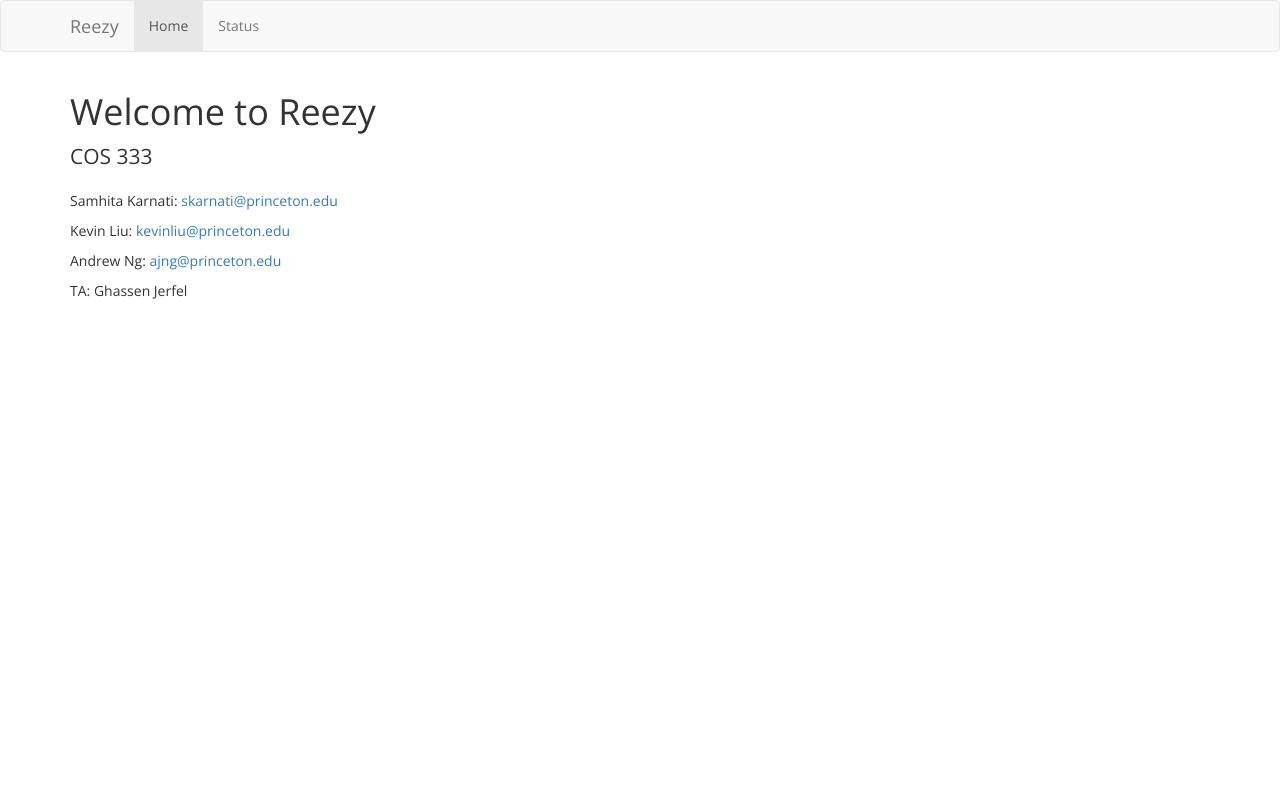
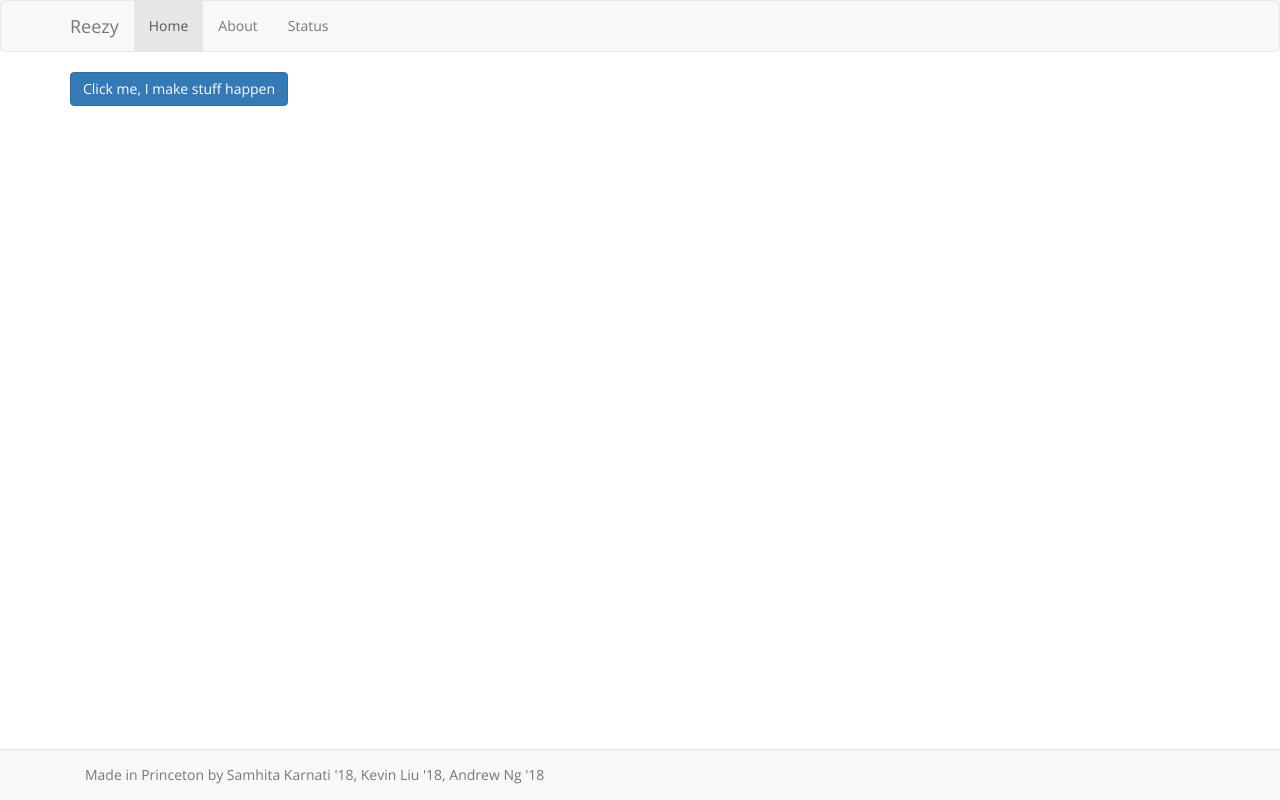
Before and after one commit to AndrewNg/reezy, a Flask app: page / in a window 1280 px wide. Run offline with Flask 2, Linux system fonts and the light colour scheme; some libraries are stand-ins or nearby versions.

Commit message:
some progress i guess

```diff
--- a/app.py
+++ b/app.py
@@ -1,16 +1,26 @@
-from flask import Flask, render_template
+from flask import Flask, render_template, request
 from flask_sslify import SSLify
-import os
+import os, json
 
 app = Flask(__name__)
+app.debug = True # for autoreload
 if 'DYNO' in os.environ: # only trigger SSLify if the app is running on Heroku
-    sslify = SSLify(app)
+  sslify = SSLify(app)
 
 @app.route('/')
 @app.route('/index')
 def index():
   return render_template('index.html')
 
+@app.route('/about')
+def about():
+  return render_template('about.html')
+
 @app.route('/status')
 def status():
   return render_template('status.html')
+
+# logic stuff here
+@app.route('/process', methods=['GET', 'POST'])
+def process():
+   return json.dumps({'data':'ayy'});
--- a/requirements.txt
+++ b/requirements.txt
@@ -1,4 +1,4 @@
-python==2.7.13
+python==3.6.1
 flask==0.12
 gunicorn==19.1.0
 flask-sslify==0.1.5
--- a/static/js/main.js
+++ b/static/js/main.js
@@ -0,0 +1,14 @@
+$('.btn').click(function(e) {
+  e.preventDefault();
+  $.ajax({
+    type: 'POST',
+    url: '/process',
+    data: 'yo',
+          success: function(result) {
+            console.log(JSON.parse(result).data);
+          },
+          error: function(result) {
+            console.log('error');
+          }
+        });
+});
--- a/templates/base.html
+++ b/templates/base.html
@@ -5,13 +5,12 @@
   <link href="{{ url_for('.static', filename='css/bootstrap.min.css') }}" rel="stylesheet">
   <link href="https://fonts.googleapis.com/css?family=Open+Sans" rel="stylesheet">
   <link href="{{ url_for('.static', filename='css/main.css') }}" rel="stylesheet">
-  <script src="{{ url_for('.static', filename='js/jquery-2.2.4.min.js')}}"></script>
-  <script src="{{ url_for('.static', filename='js/bootstrap.min.js') }}"></script>
 </head>
 <body>
   {% set navigation_bar = [
       ('/', 'index', 'Home'),
-      ('/status', 'status', 'Status'),
+      ('/about', 'about', 'About'),
+      ('/status', 'status', 'Status')
   ] -%}
 
   {% set active_page = active_page|default('index') -%}
@@ -42,5 +41,13 @@
   </div><!-- /.container-fluid -->
 </nav>
 {% block content %}{% endblock %}
+<div class="navbar navbar-default navbar-fixed-bottom">
+  <div class="container">
+    <p class="navbar-text">Made in Princeton by Samhita Karnati '18, Kevin Liu '18, Andrew Ng '18</p>
+  </div>
+</div>
+<script src="{{ url_for('.static', filename='js/jquery-2.2.4.min.js')}}"></script>
+<script src="{{ url_for('.static', filename='js/bootstrap.min.js') }}"></script>
+<script type="text/javascript" src="{{ url_for('static', filename='js/main.js') }}"></script>
 </body>
 </html>
--- a/templates/index.html
+++ b/templates/index.html
@@ -1,16 +1,8 @@
-<!-- extend base layout -->
 {% extends "base.html" %}
 {% set active_page = "index" %}
 
 {% block content %}
 <div class="container">
-  <div class="starter-template">
-    <h1>Welcome to Reezy</h1>
-    <p class="lead">COS 333</p>
-    <p>Samhita Karnati: <a href="mailto:skarnati@princeton.edu">skarnati@princeton.edu</a></p>
-    <p>Kevin Liu: <a href="mailto:kevinliu@princeton.edu">kevinliu@princeton.edu</a></p>
-    <p>Andrew Ng: <a href="mailto:ajng@princeton.edu">ajng@princeton.edu</a></p>
-    <p>TA: Ghassen Jerfel</p>
-  </div>
+  <button type="button" class="btn btn-primary">Click me, I make stuff happen</button>
 </div>
 {% endblock %}
--- a/templates/status.html
+++ b/templates/status.html
@@ -1,4 +1,3 @@
-<!-- extend base layout -->
 {% extends "base.html" %}
 {% set active_page = "status" %}
 
@@ -16,6 +15,11 @@
       <li>Domain for Reezy is purchased and DNS forwarding is set up with our Heroku app</li>
       <li>Set up CloudFlare and SSL</li>
     </ul>
+    <h1>Contact</h1>
+      <p>Samhita Karnati: <a href="mailto:skarnati@princeton.edu">skarnati@princeton.edu</a></p>
+      <p>Kevin Liu: <a href="mailto:kevinliu@princeton.edu">kevinliu@princeton.edu</a></p>
+      <p>Andrew Ng: <a href="mailto:ajng@princeton.edu">ajng@princeton.edu</a></p>
+      <p>TA: Ghassen Jerfel</p>
   </div>
 </div>
 {% endblock %}
```
Also changed, not shown: templates/about.html (added, +10 -0 lines), README.md.
